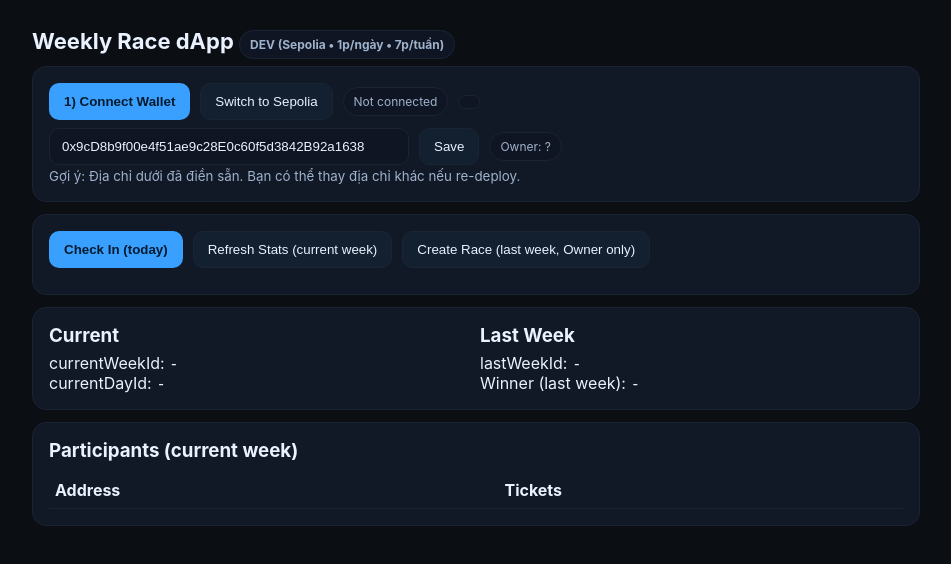
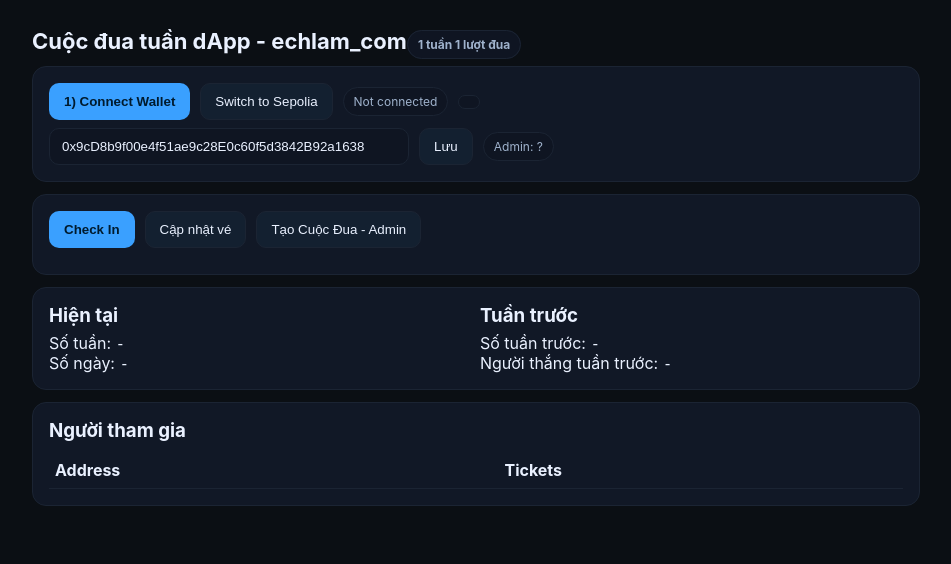
Before and after one commit to echlam/CheckinRace, a plain HTML site: page index.html in a window 1280 px wide. Shown: the whole page, without its empty margins (164-1115 px from the left). Drawn offline with nearby package versions, Linux system fonts and the light colour scheme.

Commit message:
Update index.html

```diff
--- a/index.html
+++ b/index.html
@@ -30,7 +30,7 @@
 </head>
 <body>
   <div class="wrap">
-    <h1>Weekly Race dApp <span class="pill">DEV (Sepolia • 1p/ngày • 7p/tuần)</span></h1>
+    <h1>Cuộc đua tuần dApp - echlam_com<span class="pill">1 tuần 1 lượt đua</span></h1>
 
     <div class="card">
       <div class="row">
@@ -42,38 +42,35 @@
       <div style="height:8px"></div>
       <div class="row">
         <input id="addr" type="text" placeholder="Contract Address (0x...)" />
-        <button id="btnSave">Save</button>
-        <span class="pill">Owner: <span id="owner">?</span></span>
+        <button id="btnSave">Lưu</button>
+        <span class="pill">Admin: <span id="owner">?</span></span>
       </div>
-      <small>
-        Gợi ý: Địa chỉ dưới đã điền sẵn. Bạn có thể thay địa chỉ khác nếu re-deploy.
-      </small>
     </div>
 
     <div class="card">
       <div class="row">
-        <button id="btnCheckIn" class="primary">Check In (today)</button>
-        <button id="btnRefresh">Refresh Stats (current week)</button>
-        <button id="btnCreateRace">Create Race (last week, Owner only)</button>
+        <button id="btnCheckIn" class="primary">Check In</button>
+        <button id="btnRefresh">Cập nhật vé</button>
+        <button id="btnCreateRace">Tạo Cuộc Đua - Admin</button>
       </div>
       <div id="status" class="mono" style="margin-top:10px; white-space:pre-wrap;"></div>
     </div>
 
     <div class="card grid">
       <div>
-        <h3 style="margin:0 0 6px">Current</h3>
-        <div>currentWeekId: <span id="curW" class="mono">-</span></div>
-        <div>currentDayId: <span id="curD" class="mono">-</span></div>
+        <h3 style="margin:0 0 6px">Hiện tại</h3>
+        <div>Số tuần: <span id="curW" class="mono">-</span></div>
+        <div>Số ngày: <span id="curD" class="mono">-</span></div>
       </div>
       <div>
-        <h3 style="margin:0 0 6px">Last Week</h3>
-        <div>lastWeekId: <span id="lastW" class="mono">-</span></div>
-        <div>Winner (last week): <span id="lastWinner" class="mono">-</span></div>
+        <h3 style="margin:0 0 6px">Tuần trước</h3>
+        <div>Số tuần trước: <span id="lastW" class="mono">-</span></div>
+        <div>Người thắng tuần trước: <span id="lastWinner" class="mono">-</span></div>
       </div>
     </div>
 
     <div class="card">
-      <h3 style="margin:0 0 10px">Participants (current week)</h3>
+      <h3 style="margin:0 0 10px">Người tham gia</h3>
       <table>
         <thead><tr><th>Address</th><th>Tickets</th></tr></thead>
         <tbody id="tbody"></tbody>
```
